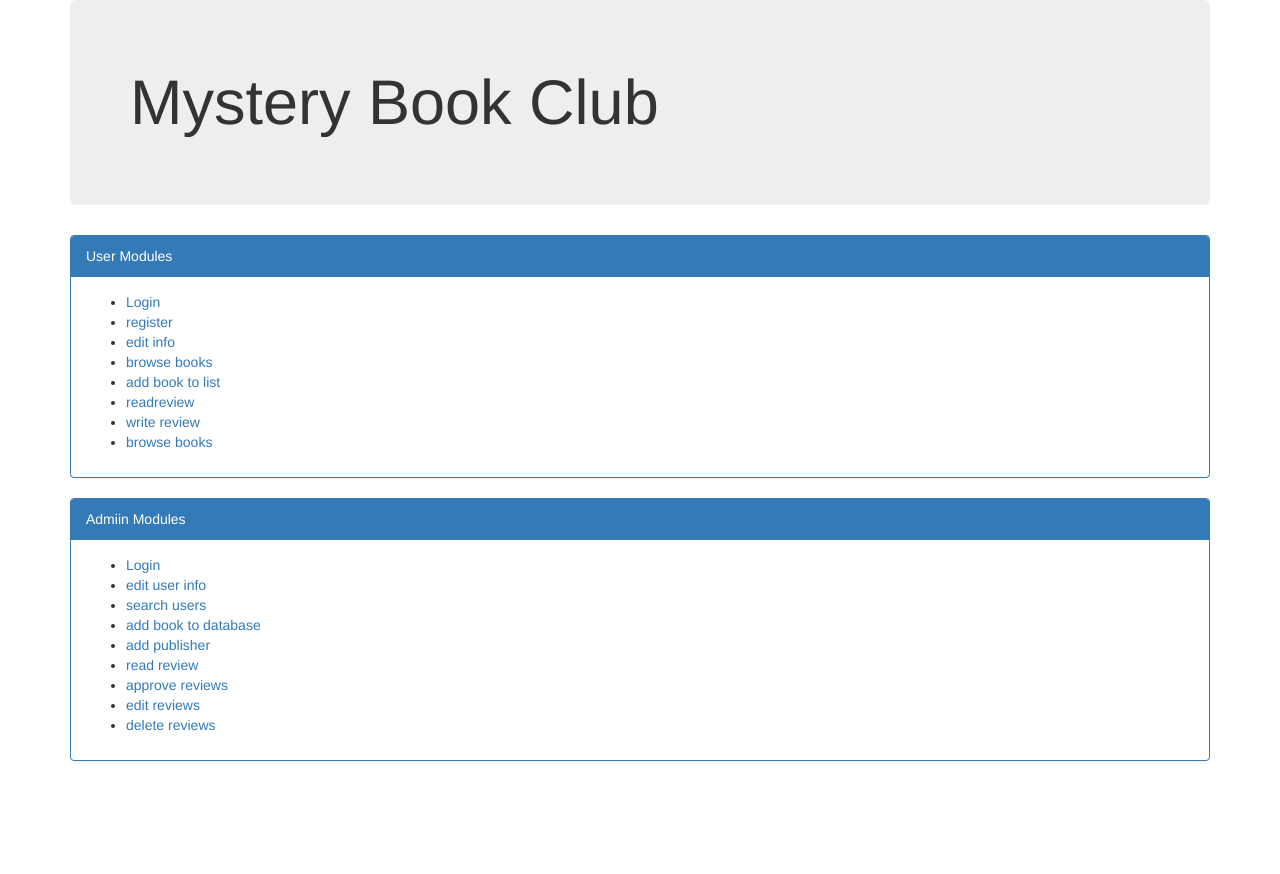
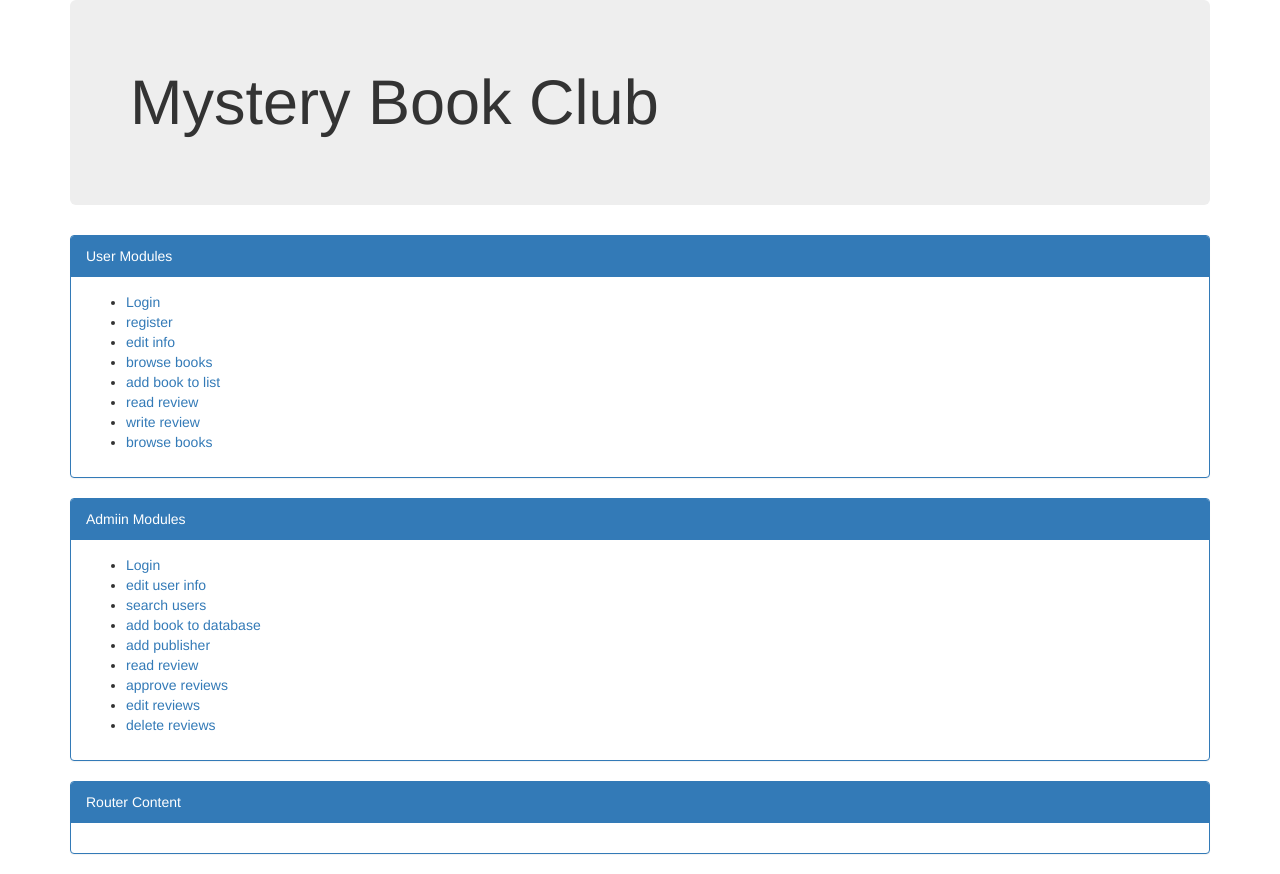
Before and after one commit to archerdjessica/mystery-book-club, an Angular app in the folder mystery-book-club/: page / in a window 1280 px wide. Before the commit the page ends 800 px from the top, so only its background shows below. Built offline with nearby package versions, Linux system fonts and the light colour scheme.

Commit message:
added panel for seeing content

```diff
--- a/mystery-book-club/src/app/app.component.html
+++ b/mystery-book-club/src/app/app.component.html
@@ -12,7 +12,7 @@
         <li><a routerLink="/editinfo">edit info</a></li>
         <li><a routerLink="/browsebooks">browse books</a></li>
         <li><a routerLink="/addbooktolist">add book to list</a></li>
-        <li><a routerLink="/readreview">readreview</a></li>
+        <li><a routerLink="/readreview">read review</a></li>
         <li><a routerLink="/writereview">write review</a></li>
         <li><a routerLink="/browsebooks">browse books</a></li>
       </ul>
@@ -34,8 +34,11 @@
       </ul>
     </div>
   </div>
+
+<div class="panel panel-primary">
+  <div class="panel-heading">Router Content</div>
+  <div class="panel-body">
+    <router-outlet></router-outlet>
+  </div>
 </div>
-
-<div>
-  <router-outlet></router-outlet>
 </div>
```
